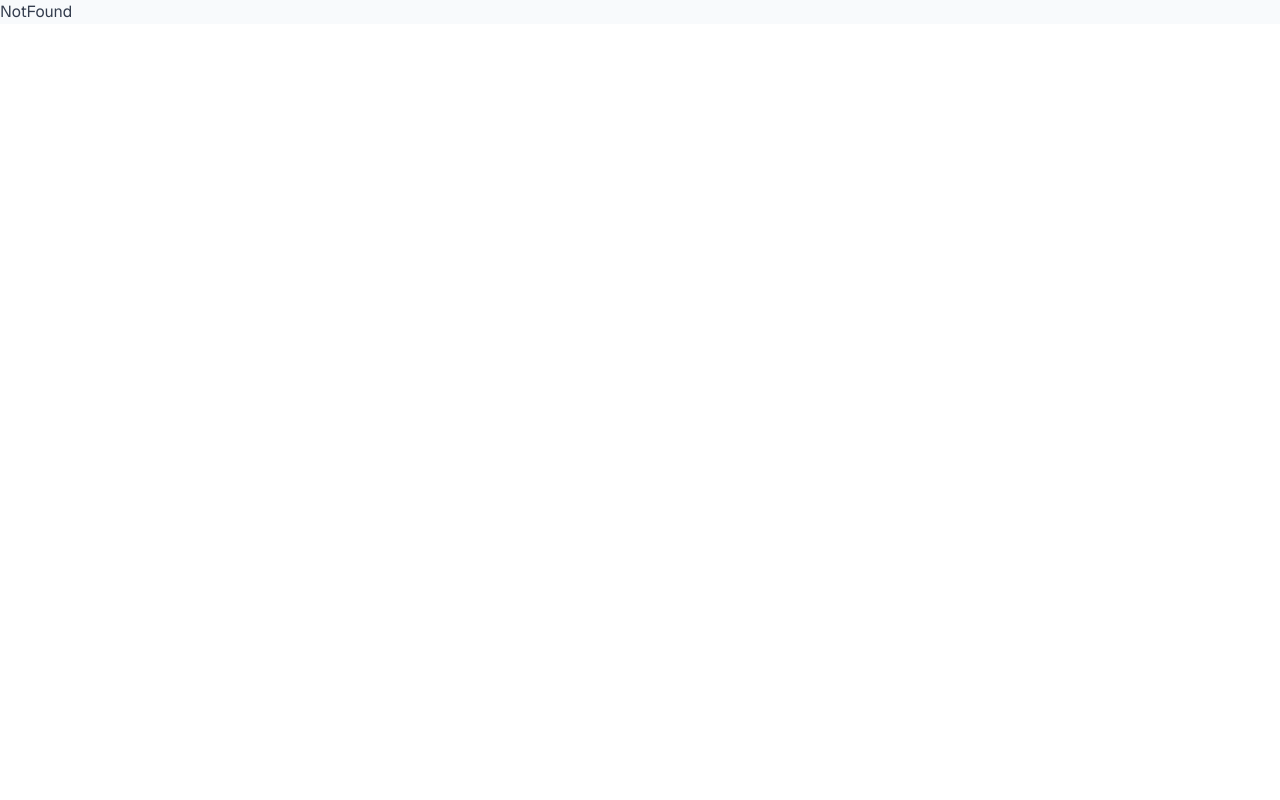
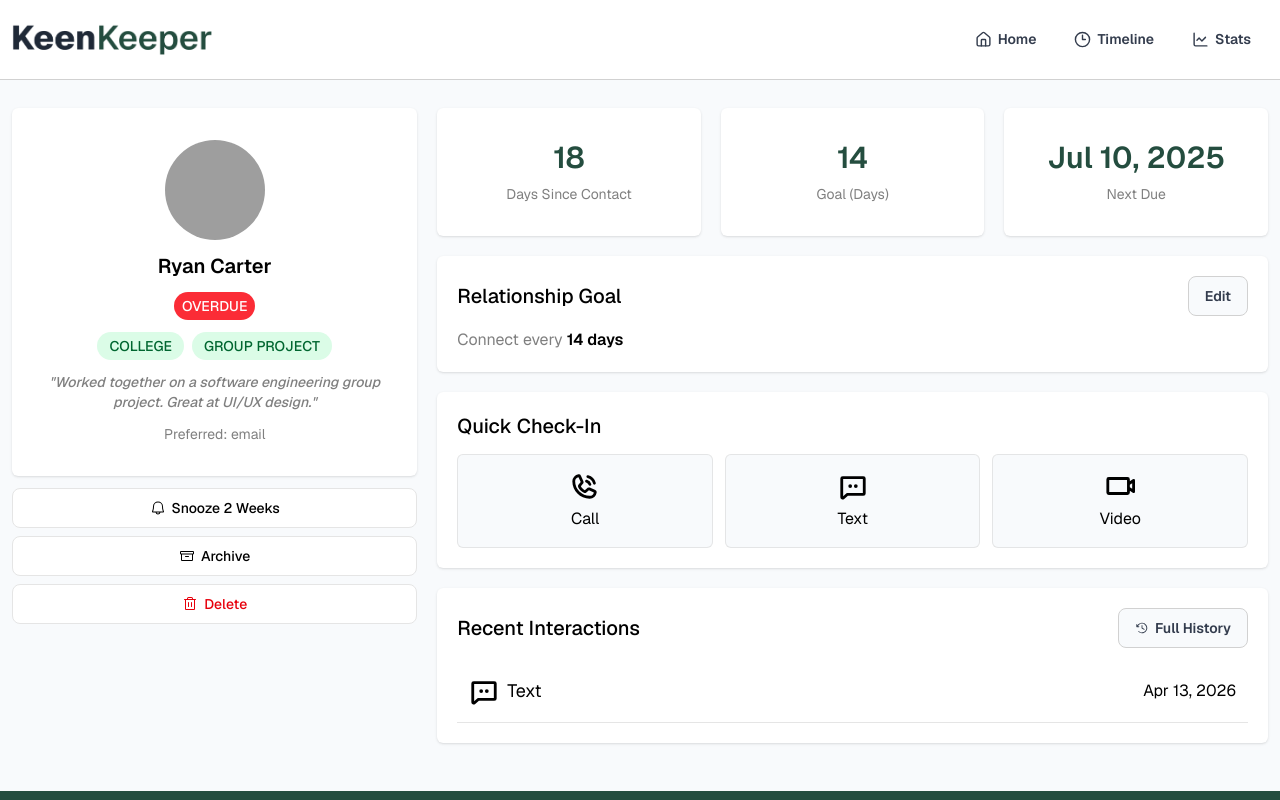
Before and after one commit to ShahSaminYasar/keen-keeper, a React (Vite) app: page /friend/1 in a window 1280 px wide. Shown: the top 800 px of the page. Built offline with nearby package versions, Linux system fonts and the light colour scheme; grey boxes are pictures that could not be loaded.

Commit message:
Added: Friend page

```diff
--- a/src/components/Header.jsx
+++ b/src/components/Header.jsx
@@ -4,7 +4,7 @@ import { NavLink } from "react-router";
 const Header = () => {
   return (
     <header className="w-full bg-base-100 px-3 py-2 h-20 flex items-center border-b border-base-300">
-      <div className="w-full max-w-7xl mx-auto flex items-center gap-3 justify-between">
+      <div className="w-full max-w-375 mx-auto flex items-center gap-3 justify-between">
         <img src="/assets/logo.png" alt="Keen Keeper" className="w-50" />
 
         <nav>
--- a/src/components/SummaryCard.jsx
+++ b/src/components/SummaryCard.jsx
@@ -1,7 +1,7 @@
 const SummaryCard = ({ number, text }) => {
   return (
     <div className="flex flex-col gap-2 items-center justify-center bg-base-100 shadow-sm rounded-md py-8 px-3 w-full">
-      <span className="text-3xl font-semibold">{number}</span>
+      <span className="text-3xl font-semibold text-primary">{number}</span>
       <span className="text-sm font-normal text-neutral/50">{text}</span>
     </div>
   );
--- a/src/layouts/MainLayout.jsx
+++ b/src/layouts/MainLayout.jsx
@@ -6,7 +6,7 @@ const MainLayout = () => {
   return (
     <>
       <Header />
-      <main className="py-20 px-3 flex flex-col gap-5 container">
+      <main className="container py-12 px-3 flex flex-col gap-5">
         <Outlet />
       </main>
       <Footer />
--- a/src/main.jsx
+++ b/src/main.jsx
@@ -27,7 +27,15 @@ const router = createBrowserRouter([
         Component: Stats,
       },
       {
-        path: ":id",
+        path: "friend/:id",
+        loader: async ({ params }) => {
+          return fetch("/friends.json")
+            .then((res) => res.json())
+            .then(
+              (data) =>
+                data?.find((item) => item?.id === parseInt(params?.id)) || {},
+            );
+        },
         Component: Friend,
       },
     ],
--- a/src/pages/Friend.jsx
+++ b/src/pages/Friend.jsx
@@ -1,7 +1,153 @@
-import { useParams } from "react-router";
+import {
+  ArchiveIcon,
+  BellIcon,
+  ChatDotsIcon,
+  ClockCounterClockwiseIcon,
+  PhoneCallIcon,
+  TrashIcon,
+  VideoCameraIcon,
+} from "@phosphor-icons/react";
+import { useLoaderData } from "react-router";
+import SummaryCard from "../components/SummaryCard";
 
 const Friend = () => {
-  const { id } = useParams();
-  return <div>Friend ID: {id}</div>;
+  const data = useLoaderData();
+
+  // TODO: Add on page load scroll to top
+
+  return (
+    <div className="w-full grid grid-cols-1 md:grid-cols-3 gap-5 -mt-5">
+      <section className="flex flex-col gap-3">
+        {/* Friend Card */}
+        <div className="bg-base-100 px-3 py-8 rounded-md shadow-sm flex flex-col gap-3 items-center justify-center text-center">
+          <img
+            src={data?.picture}
+            alt={data?.name}
+            className="w-25 aspect-square rounded-full overflow-hidden object-contain"
+          />
+          <h5 className="text-xl font-semibold text-neutral block">
+            {data?.name}
+          </h5>
+          <span
+            className={`block px-2 py-1 text-sm font-medium text-white ${data?.status === "on-track" ? "bg-primary" : data?.status === "almost due" ? "bg-orange-400" : "bg-red-500"} rounded-full uppercase`}
+          >
+            {data?.status}
+          </span>
+          <div className="flex flex-wrap items-center justify-center gap-2">
+            {data?.tags?.map((tag, tagIndex) => (
+              <span
+                key={`tab_${tagIndex}`}
+                className="block px-3 py-1 text-sm font-medium bg-green-100 text-green-800 rounded-full uppercase"
+              >
+                {tag}
+              </span>
+            ))}
+          </div>
+          <span className="text-neutral/50 font-medium text-sm italic">
+            "{data?.bio}"
+          </span>
+          <span className="text-neutral/50 text-sm">
+            Preferred: email
+            {/* TODO */}
+          </span>
+        </div>
+
+        {/* Buttons */}
+        <div className="w-full flex flex-col gap-2">
+          <button className="btn bg-white font-medium text-black border-[#e5e5e5]">
+            <BellIcon className="size-4" /> Snooze 2 Weeks
+          </button>
+          <button className="btn bg-white font-medium text-black border-[#e5e5e5]">
+            <ArchiveIcon className="size-4" /> Archive
+          </button>
+          <button className="btn bg-white font-medium text-red-600 border-[#e5e5e5]">
+            <TrashIcon className="size-4" /> Delete
+          </button>
+        </div>
+      </section>
+
+      <section className="w-full md:col-span-2 flex flex-col gap-5">
+        <div className="w-full grid grid-cols-3 gap-5">
+          <SummaryCard
+            number={data?.days_since_contact}
+            text={"Days Since Contact"}
+          />
+          <SummaryCard number={data?.goal} text={"Goal (Days)"} />
+          <SummaryCard
+            number={new Date(data?.next_due_date).toLocaleDateString("en-US", {
+              month: "short",
+              day: "numeric",
+              year: "numeric",
+            })}
+            text={"Next Due"}
+          />
+        </div>
+
+        <div className="bg-base-100 p-5 rounded-md shadow-sm">
+          <div className="w-full flex items-center justify-between gap-3 mb-3">
+            <h4 className="text-xl font-medium text-neutral">
+              Relationship Goal
+            </h4>
+
+            <button className="btn border border-base-300">Edit</button>
+          </div>
+          <p className="text-neutral/50">
+            Connect every{" "}
+            <span className="font-semibold text-neutral">
+              {data?.goal} days
+            </span>
+          </p>
+        </div>
+
+        <div className="bg-base-100 p-5 rounded-md shadow-sm">
+          <h4 className="text-xl font-medium text-neutral block mb-3.5">
+            Quick Check-In
+          </h4>
+
+          <div className="grid grid-cols-3 gap-3">
+            <button className="border border-base-300/50 bg-base-200 px-3 py-4 w-full rounded-md flex flex-col gap-1.5 items-center justify-center text-neutral cursor-pointer hover:shadow-md transition-all duration-150 active:shadow-none">
+              <PhoneCallIcon weight="bold" size={30} /> Call
+            </button>
+
+            <button className="border border-base-300/50 bg-base-200 px-3 py-4 w-full rounded-md flex flex-col gap-1.5 items-center justify-center text-neutral cursor-pointer hover:shadow-md transition-all duration-150 active:shadow-none">
+              <ChatDotsIcon weight="bold" size={30} /> Text
+            </button>
+
+            <button className="border border-base-300/50 bg-base-200 px-3 py-4 w-full rounded-md flex flex-col gap-1.5 items-center justify-center text-neutral cursor-pointer hover:shadow-md transition-all duration-150 active:shadow-none">
+              <VideoCameraIcon weight="bold" size={30} /> Video
+            </button>
+          </div>
+        </div>
+
+        <div className="bg-base-100 p-5 rounded-md shadow-sm">
+          <div className="w-full flex items-center justify-between gap-3 mb-3">
+            <h4 className="text-xl font-medium text-neutral">
+              Recent Interactions
+            </h4>
+
+            <button className="btn border border-base-300">
+              <ClockCounterClockwiseIcon /> Full History
+            </button>
+          </div>
+
+          <div className="w-full flex flex-col gap-0">
+            <div className="w-full flex items-center justify-between gap-2 px-3 py-4 border-b last:border-b-none border-neutral/10 text-neutral">
+              <div className="flex items-center gap-2">
+                <ChatDotsIcon size={30} weight="bold" />
+                <span className="text-lg font-normal">Text</span>
+              </div>
+              <span>
+                {new Date().toLocaleDateString("en-US", {
+                  month: "short",
+                  day: "numeric",
+                  year: "numeric",
+                })}
+              </span>
+            </div>
+          </div>
+        </div>
+      </section>
+    </div>
+  );
 };
 export default Friend;
--- a/src/sections/Friends.jsx
+++ b/src/sections/Friends.jsx
@@ -1,5 +1,6 @@
 import { use } from "react";
 import FriendCard from "../components/FriendCard";
+import { Link } from "react-router";
 
 const Friends = ({ friendsPromise }) => {
   const data = use(friendsPromise);
@@ -10,7 +11,9 @@ const Friends = ({ friendsPromise }) => {
 
       <div className="grid grid-cols-1 sm:grid-cols-2 md:grid-cols-3 lg:grid-cols-4 gap-3">
         {data?.map((friend) => (
-          <FriendCard key={friend?.id} data={friend} />
+          <Link key={friend?.id} to={`/friend/${friend?.id}`}>
+            <FriendCard data={friend} />
+          </Link>
         ))}
       </div>
     </section>
```
